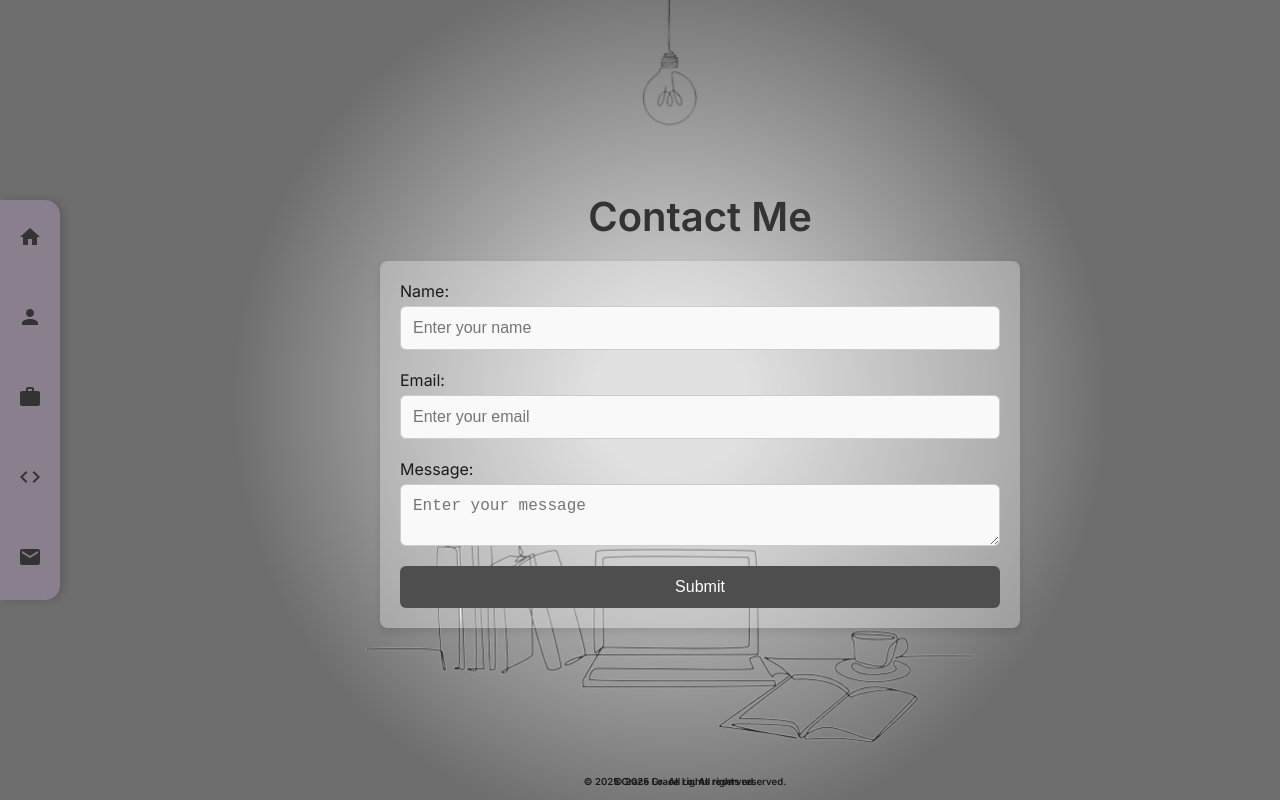
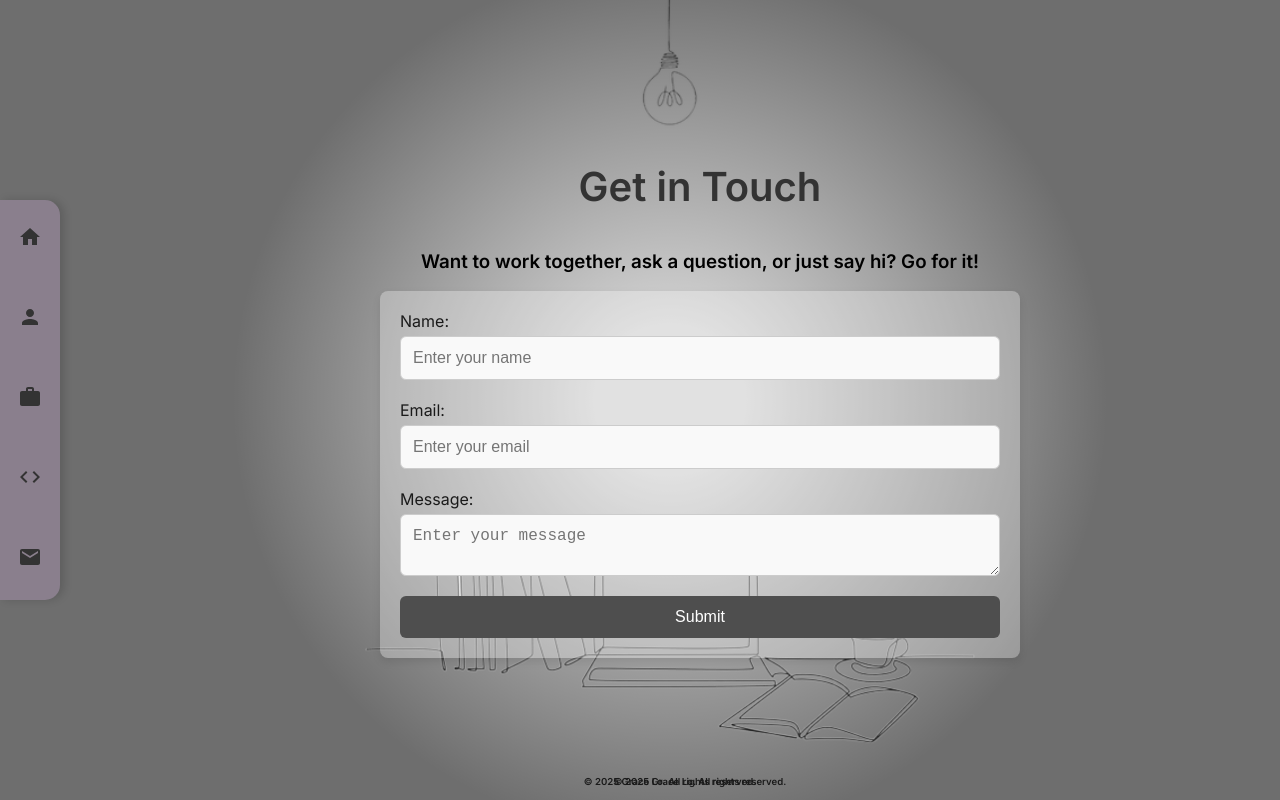
Before and after one commit to gracelo0717/gracelo0717.github.io, a React app: page /contact in a window 1280 px wide. Shown: the top 800 px of the page. Built offline with nearby package versions, Linux system fonts and the light colour scheme.

Commit message:
update contact title

```diff
--- a/src/components/Contact.tsx
+++ b/src/components/Contact.tsx
@@ -65,7 +65,8 @@ const Contact = () => {
 
   return (
     <section id='contact'>
-      <h2>Contact Me</h2>
+      <h2>Get in Touch</h2>
+      <h3>Want to work together, ask a question, or just say hi? Go for it!</h3>
       <form className='contact-form' onSubmit={handleSubmit}>
         <label>Name: </label>
         <input
```
